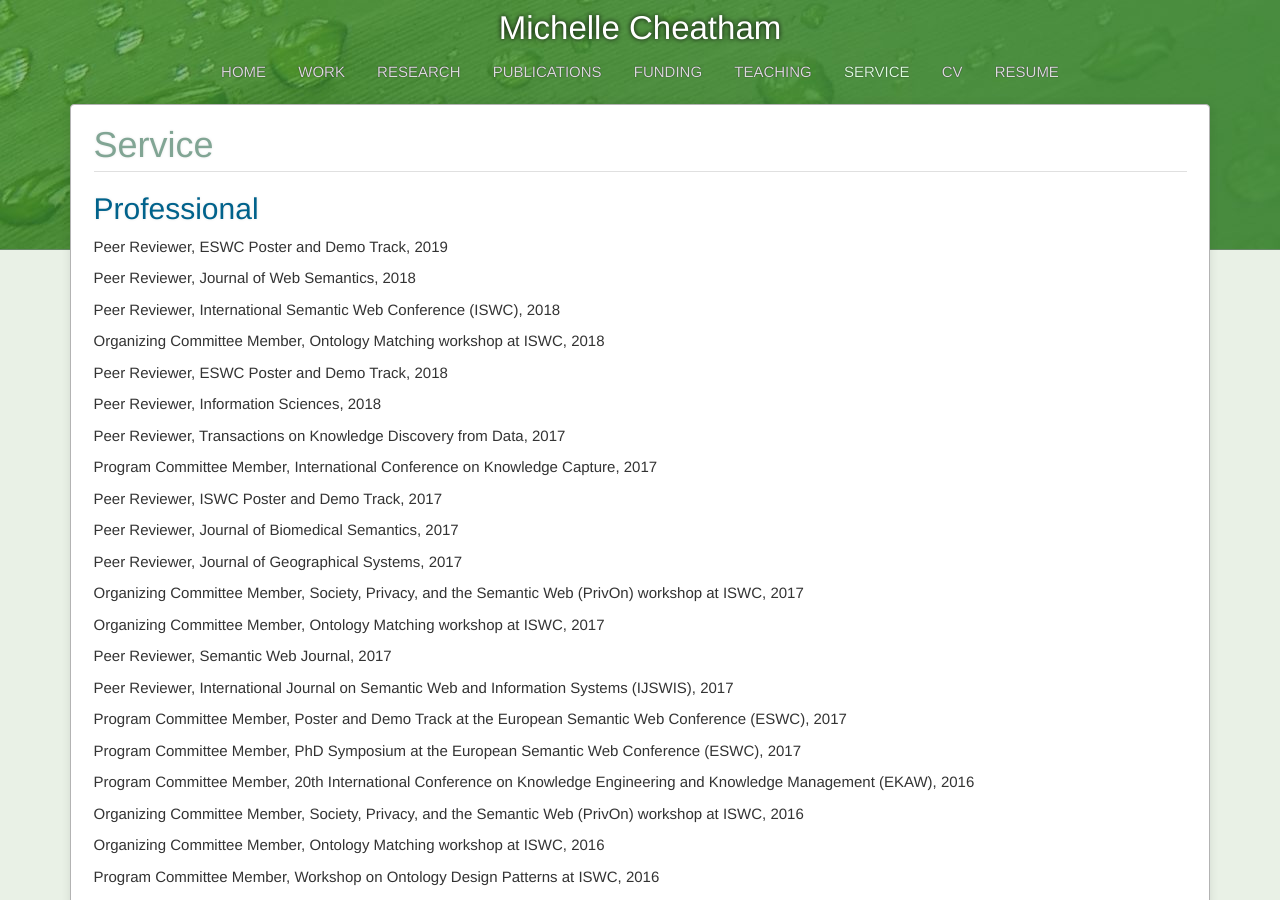
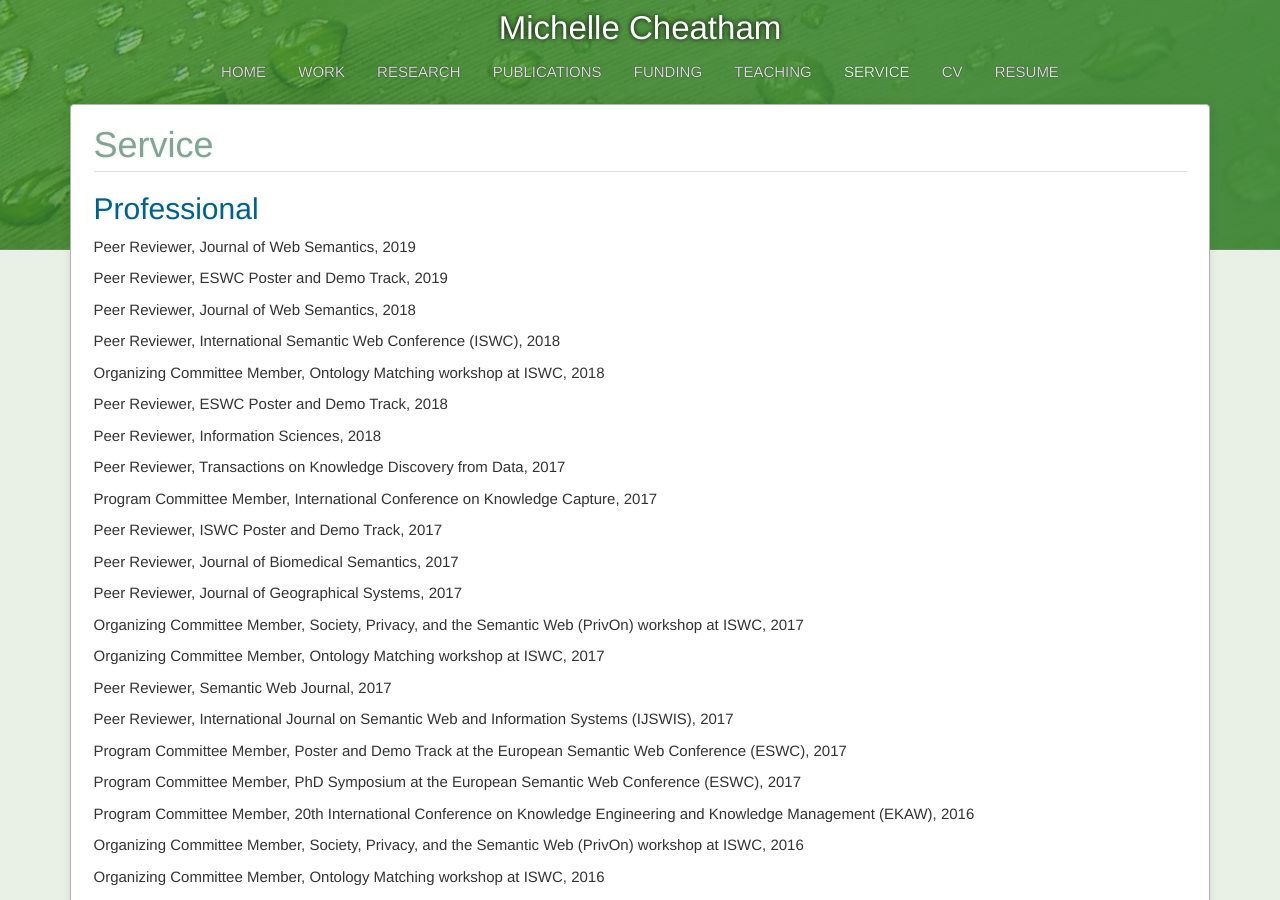
Before and after one commit to mcheatham/mcheatham.github.io, a Jekyll site: the page built from service.md, in a window 1280 px wide and 900 px high. Built offline with Jekyll 4.4.1, drawn with Linux system fonts in a browser that asks for light colours.

Commit message:
Added JWS reviewing

```diff
--- a/_data/service.yaml
+++ b/_data/service.yaml
@@ -1,3 +1,8 @@
+- job: Peer Reviewer
+  organization: Journal of Web Semantics
+  date: 2019
+  type: professional
+
 - job: Peer Reviewer
   organization: ESWC Poster and Demo Track
   date: 2019
```
